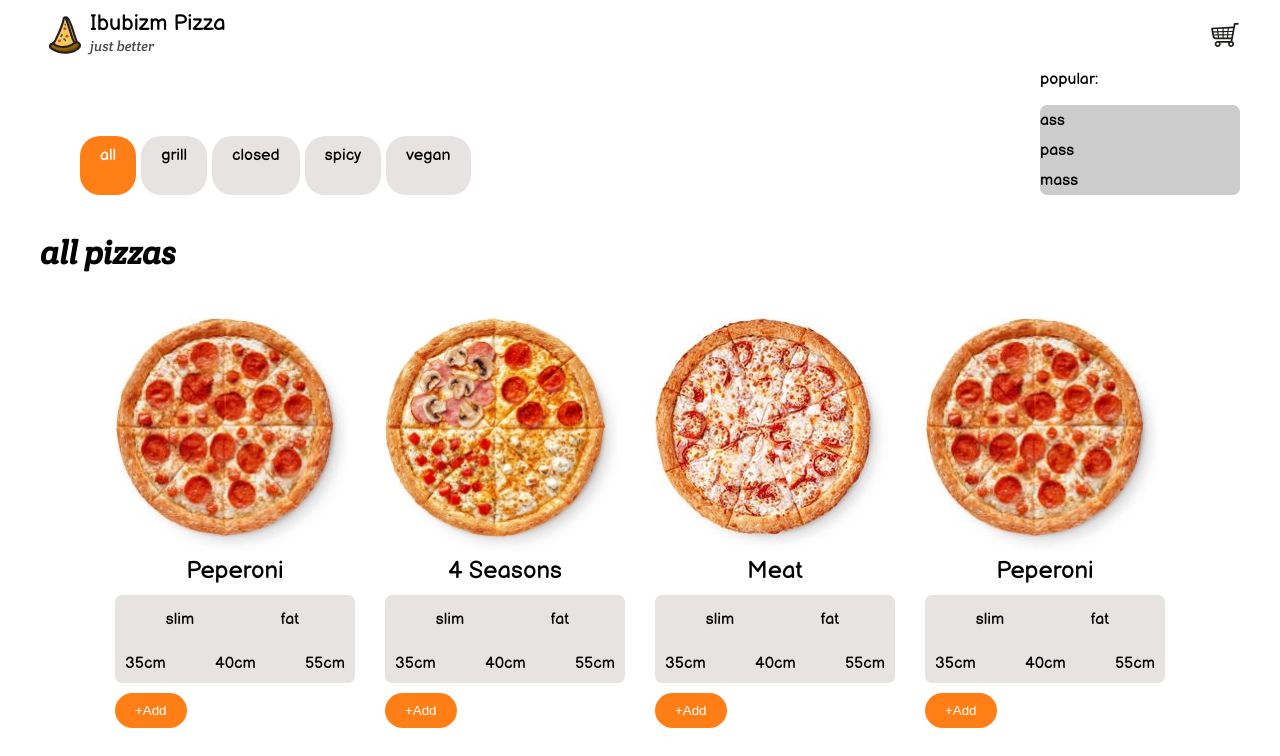
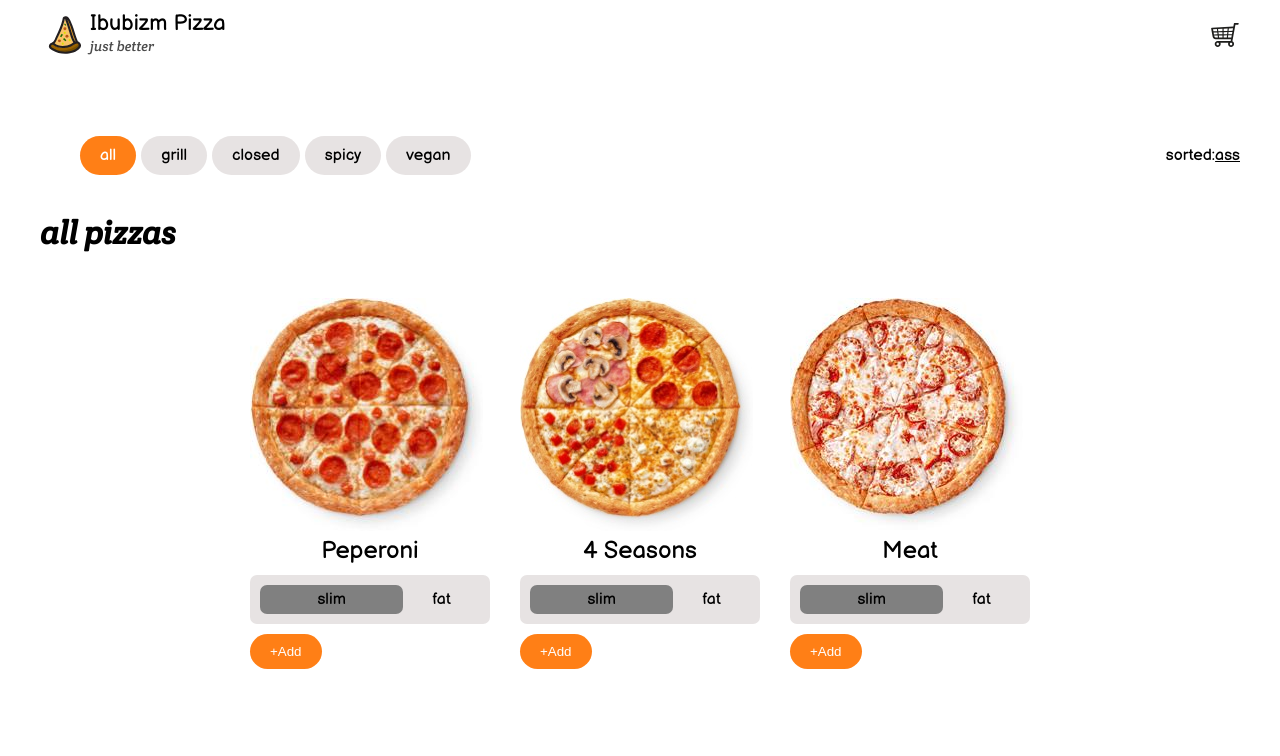
Before and after one commit to ibubizm/pizza, a React (Create React App) app: page / in a window 1280 px wide. Shown: the top 756 px of the page. Built offline with nearby package versions, Linux system fonts and the light colour scheme.

Commit message:
props render

```diff
--- a/package.json
+++ b/package.json
@@ -8,6 +8,7 @@
     "@testing-library/user-event": "^12.8.0",
     "react": "^17.0.1",
     "react-dom": "^17.0.1",
+    "react-router-dom": "^5.2.0",
     "react-scripts": "4.0.3",
     "sass": "^1.32.8",
     "web-vitals": "^1.1.0"
--- a/src/App.js
+++ b/src/App.js
@@ -3,20 +3,21 @@ import './App.scss';
 
 import Navbar from './navbar/navbar'
 import Sorted from './sorted/sorted'
+import SortPoPop from './sorted/sortpopop'
 import Pizzalist from './pizzalist/pizzalist'
 import pizzas from './pizz/pizzas'
 
-// let pizza = {
-//   all: [{ass: 'my'}]
-// }
 
 function App() {
   return (
     <div className="App">
       <Navbar />
+      <div className="sorting">
       <Sorted items={
         ['grill', 'closed', 'spicy', 'vegan']
       }/>
+      <SortPoPop prop={['ass', 'mass', 'pass']}/>
+      </div>
       <Pizzalist prop={pizzas} />
     </div>
   );
--- a/src/App.scss
+++ b/src/App.scss
@@ -12,7 +12,7 @@ body {
 .container {
   height: 100%;
   margin: 0 auto;
-  width: 100%;
+  // width: 100%;
   max-width: 1200px;
 }
 
--- a/src/index.js
+++ b/src/index.js
@@ -1,12 +1,16 @@
 import React from 'react';
 import ReactDOM from 'react-dom';
+import {BrowserRouter, Route} from 'react-router-dom'
 import './index.scss';
 import App from './App';
 import reportWebVitals from './reportWebVitals';
 
 ReactDOM.render(
   <React.StrictMode>
-    <App />
+    <BrowserRouter>
+      <Route exect path="/" component={App}/>
+      {/* <App /> */}
+    </BrowserRouter>
   </React.StrictMode>,
   document.getElementById('root')
 );
--- a/src/navbar/navbar.jsx
+++ b/src/navbar/navbar.jsx
@@ -1,6 +1,7 @@
 import React from 'react'
 import logo from './logo_pizza.svg'
 import basket from './basket.svg'
+import {Link} from 'react-router-dom'
 import './navbar.scss'
 
 
@@ -20,9 +21,11 @@ class Navbar extends React.Component{
                             </div>
                         </div>
                     </div>
-                    <a href="#" className="basket">
-                        <img src={basket} alt=""/>
-                    </a>
+                    <Link to="/card">
+                        <div href="#" className="basket">
+                            <img src={basket} alt=""/>
+                        </div>
+                    </Link>
                 </div>
             </div>
         )
--- a/src/pizz/pizzas.js
+++ b/src/pizz/pizzas.js
@@ -5,17 +5,26 @@ import meat from './img/meat.jpg'
 const pizza = {
     all: [
         {img: peperoni,
-        name: 'peperoni'},
+            id: 0,
+            catigory: 0,
+            types: ['slim', 'fat'],
+            size: [30, 40, 50],
+            name: 'peperoni'},
+
         {img: season,
-        name: '4 seasons'},
+            id: 1,
+            catigory: 1,
+            types: ['slim', 'fat'],
+            size: [30, 40, 55],
+            name: '4 seasons'},
+
         {img: meat,
-        name: 'meat'},
-        {img: peperoni,
-            name: 'peperoni'},
-            {img: season,
-            name: '4 seasons'},
-            {img: meat,
-            name: 'meat'}
+            id: 2,
+            catigory: 0,
+            types: ['slim', 'fat'],
+            size: [30, 40, 50],
+            name: 'meat'},
+
         ]
 }
 
--- a/src/pizzalist/pizzalist.jsx
+++ b/src/pizzalist/pizzalist.jsx
@@ -1,34 +1,42 @@
-import React from 'react'
+// import React, {useState, useRef, useEffect} from 'react'
 import './pizzalist.scss'
+import { useEffect, useRef, useState } from 'react'
 
 
 function Pizzalist(props){
+    const [currentSize, setCurrentSize] = useState(0)
+    const [currentDough, setCurrentDough] = useState(0)
+    const itemRef = useRef()
     let propsList = props.prop.all
+
+
+    const togleCurrentSize = () =>{
+        setCurrentSize(!currentSize)
+        console.log(currentSize)
+    }
     return(
         <div className="container">
                 <h1 className="title">all pizzas</h1>
 
-                <div className="items">
-                {propsList.map((item, index) =>
+                <div ref={itemRef} className="items">
+                {propsList && propsList.map((item, index) =>
                     <div className="item" key={`${item}_${index}`}>
                         <img src={item.img} alt=""/>
                         <div className="item__name">{item.name}</div>
                         <div className="switcher">
                             <div className="dough">
-                                <div className="switch__dough">slim</div>
-                                <div className="switch__dough">fat</div>
+
+                                {item.types.map((items, index) =>
+                                    <div onClick={() => setCurrentDough(index)} key={`${item}_${index}`} className={currentDough === index? "switch__dough actives" : "switch__dough" }>{items}</div>
+                                    )}
+
                             </div>
-                            <div className="sm__block">
-
-                                <input id="35" type="checkbox"/>
-                                <label htmlFor="35">35cm</label>
-
-                                <input id="40" type="checkbox"/>
-                                <label htmlFor="40">40cm</label>
-
-                                <input id="55" type="checkbox"/>
-                                <label htmlFor="55">55cm</label>
-                            </div>
+                            {/* <div className="sm__block">
+                                {item.size.map((items, index) =>
+                                    <div onClick={() => setCurrentSize(index)} key={`${items}_${index}`} className={currentSize === index ?'switch__size actives': 'switch__size'}>
+                                        {items}cm
+                                    </div>
+                            </div> */}
                         </div>
                         <button className="btn">+Add</button>
                     </div>)}
@@ -37,51 +45,4 @@ function Pizzalist(props){
     )
 }
 
-
-// class Pizzalist extends React.Component{
-//     // constructor(props){
-//     //     super(props)
-//     // }
-//     render(){
-//         console.log(this.props.prop.all)
-//         let a = this.props.prop.all
-//         return (
-//             <div className="container">
-//                 <h1 className="title">all pizzas</h1>
-
-//                 <div className="items">
-//                 {a.map((item, index) =>
-//                     <div className="item" key={index}>
-//                         <img src={item.img} alt=""/>
-//                         <div className="item__name">{item.name}</div>
-//                         <div className="switcher">
-//                             <div className="dough">
-//                                 <div className="switch__dough">slim</div>
-//                                 <div className="switch__dough">fat</div>
-//                             </div>
-//                             <div className="sm__block">
-
-//                                 <input id="35" type="checkbox"/>
-//                                 <label htmlFor="35">35cm</label>
-
-//                                 <input id="40" type="checkbox"/>
-//                                 <label htmlFor="40">40cm</label>
-
-//                                 <input id="55" type="checkbox"/>
-//                                 <label htmlFor="55">55cm</label>
-
-
-//                                 {/* <div className="sm">35cm</div>
-//                                 <div className="sm">45cm</div>
-//                                 <div className="sm">55cm</div> */}
-//                             </div>
-//                         </div>
-//                         <button className="btn">+Add</button>
-//                     </div>)}
-//                 </div>
-//             </div>
-//         )
-//     }
-// }
-
 export default Pizzalist
--- a/src/pizzalist/pizzalist.scss
+++ b/src/pizzalist/pizzalist.scss
@@ -34,6 +34,7 @@
 .dough,
 .sm__block {
   display: flex;
+  text-align: center;
   padding: 10px;
   justify-content: space-between;
   input {
@@ -46,8 +47,11 @@
   width: 50%;
   text-align: center;
   padding: 5px;
-  &:active {
-    background-color: darken(#fff, 50%);
-    border-radius: 7px;
-  }
 }
+
+.actives {
+  width: 100%;
+  height: 100%;
+  background-color: darken(#fff, 50%);
+  border-radius: 7px;
+}
--- a/src/sorted/sorted.jsx
+++ b/src/sorted/sorted.jsx
@@ -1,4 +1,4 @@
-import React, {useState, useRef} from 'react'
+import React, {useState} from 'react'
 import './sorted.scss'
 
 
@@ -6,10 +6,8 @@ import './sorted.scss'
 function Sorted(props){
     const [state, setState] = useState(null)
 
-
     return(
-        <div className="container">
-            <div className="ass">
+        // <div className="container">
             <div className="catigories">
                 <ul className="catigories__btn">
                     <li onClick={() => setState(null)} className={state === null ? 'btn btn--cat active': 'btn btn--cat'} >all</li>
@@ -23,19 +21,11 @@ function Sorted(props){
                         </li>)}
                 </ul>
             </div>
-            <div className="sortpopop">
-                <span>popular: </span>
-                <ul>
-                    <li>ass</li>
-                    <li>pass</li>
-                    <li>mass</li>
-                </ul>
-            </div>
-            </div>
-        </div>
+        // </div>
     )
 }
 
 
 
+
 export default Sorted
--- a/src/sorted/sorted.scss
+++ b/src/sorted/sorted.scss
@@ -1,12 +1,15 @@
-.ass {
+.sorting {
   display: flex;
+  width: 1200px;
+  margin: 0 auto;
   justify-content: space-between;
+  align-items: center;
+  margin-top: 50px;
 }
 
 .catigories {
   display: flex;
-  margin-top: 50px;
-  justify-content: space-between;
+  // justify-content: space-between;
 }
 .catigories__btn {
   display: flex;
@@ -19,39 +22,46 @@
     margin-right: 5px;
     color: black;
 
-    &:hover {
-      top: -10px;
-      //   background-color: darken(rgb(231, 227, 227), 10%);
-      //   color: #fff;
-      //   cursor: pointer;
-    }
+    // &:hover {
+    //   top: -10px;
+    //   cursor: pointer;
+    // }
+  }
+}
+
+.sort {
+  display: flex;
+  p {
+    margin: 0;
+  }
+
+  span {
+    text-decoration: underline;
   }
 }
 
 .active {
   background-color: rgb(255, 127, 22);
-  color: #fff;
+  color: #ffffff;
 }
 
-.sortpopop {
+.sort__popop {
   ul {
-    width: 200px;
+    position: absolute;
+    margin-top: 20px;
+    right: 50px;
+    list-style: none;
     border-radius: 7px;
     text-align: center;
     padding-inline-start: 0;
-    background-color: #ccc;
-    list-style: none;
+    border: 1px solid black;
+    li {
+      padding: 10px 30px;
 
-    li {
-      display: flex;
-      align-items: center;
-      height: 30px;
-    }
-
-    li:hover {
-      cursor: pointer;
-      color: #fff;
-      background: rgb(255, 127, 22);
+      &:hover {
+        // background-color: darken(10%);
+        cursor: pointer;
+      }
     }
   }
 }
--- /dev/null
+++ b/src/sorted/sortpopop.jsx
@@ -0,0 +1,45 @@
+import {useState, useEffect, useRef} from 'react'
+
+function SortPoPop(props){
+    const [visiblePoPop, setVisiblePoPop] = useState(false)
+    const [selectCatigory, setCatigory] = useState(0)
+    const sortRef = useRef()
+    const activeName = props.prop[selectCatigory]
+
+    const togleVisiblePoPop = () =>{
+        setVisiblePoPop(!visiblePoPop)
+    }
+
+    const handleOutsideClick = (event) =>{
+        if(!event.path.includes(sortRef.current)){
+            setVisiblePoPop(false)
+        }
+        else{
+            console.log('in')
+        }
+
+    }
+
+    useEffect(()=>{
+        document.body.addEventListener('click', handleOutsideClick)
+    }, [])
+
+    return(
+        // <div className="container">
+            <div ref={sortRef} className="sort">
+                <p>sorted: </p>
+                <span  onClick={togleVisiblePoPop}>{activeName}</span>
+                {visiblePoPop &&
+                <div  className="sort__popop">
+                    <ul>
+                        {props.prop && props.prop.map((item, index) =>
+                            <li onClick={() => setCatigory(index)} className={selectCatigory === index ? 'active': ''} key={`${item}_${index}`}>{item}</li>
+                        )}
+                    </ul>
+                </div>}
+            {/* </div> */}
+        </div>
+    )
+}
+
+export default SortPoPop
```
Also changed, not shown: 1 other file (tests, documents, lock files or other folders).
